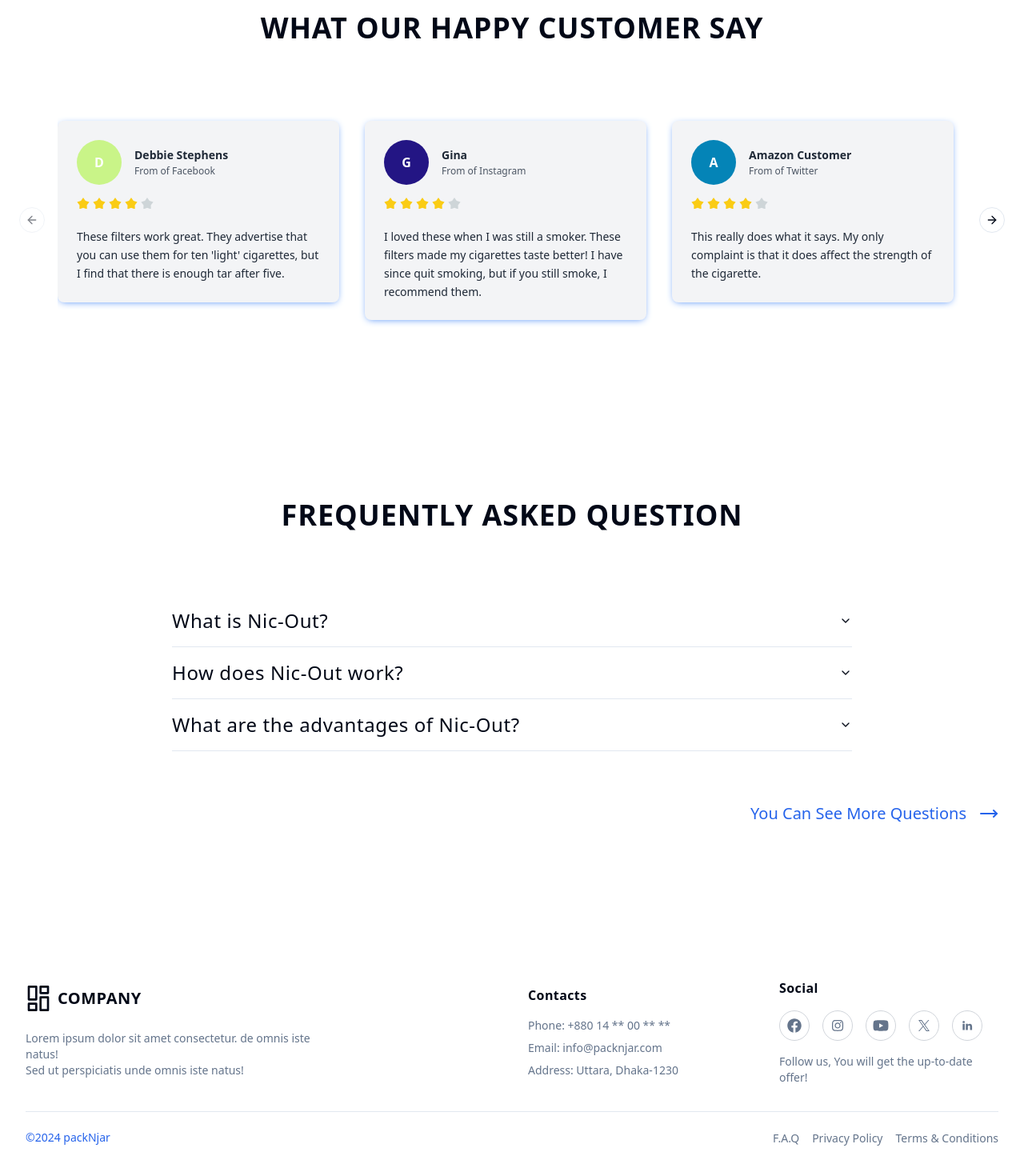
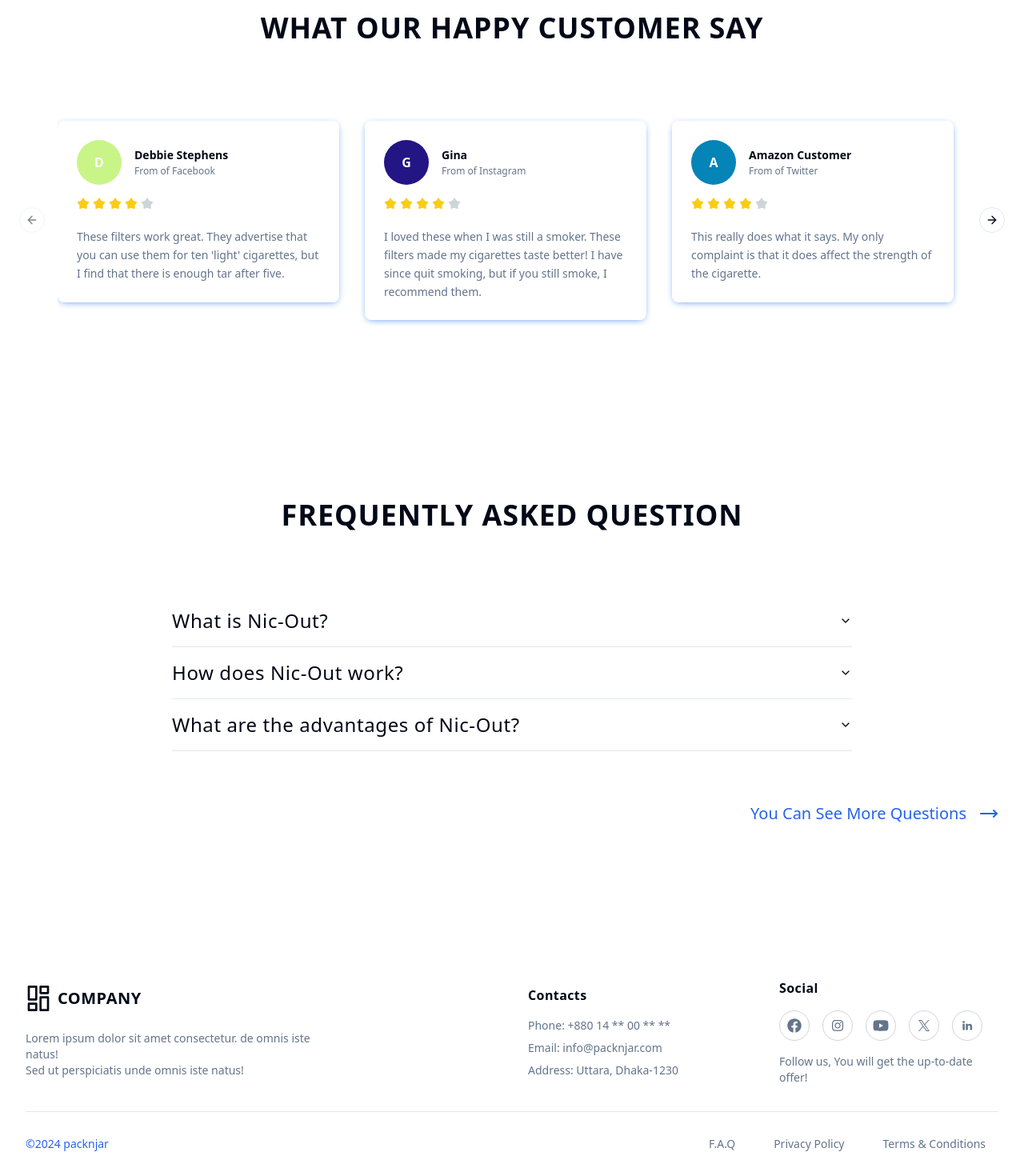
Before and after one commit to minhajul-im/REST-API, a Next.js app: page / in a window 1280 px wide. Shown: the part 4677-6147 px from the top of the page at 80% size. Built offline with nearby package versions, Linux system fonts and the light colour scheme.

Commit message:
added modal andupdate privacy and policy, term and condition

```diff
--- /dev/null
+++ b/src/components/common/custom-dialog.tsx
@@ -0,0 +1,48 @@
+import {
+  Dialog,
+  DialogTitle,
+  DialogHeader,
+  DialogTrigger,
+  DialogContent,
+  DialogDescription,
+} from "@/components/ui/dialog";
+import { Button } from "@/components/ui/button";
+
+type DemoType = {
+  open: boolean;
+  title: string;
+  linkText: string;
+  children: React.ReactNode;
+  onOpen: () => void;
+  onClose: () => void;
+};
+
+export const CustomDialog = ({
+  onOpen,
+  onClose,
+  open,
+  title,
+  children,
+  linkText,
+}: DemoType) => {
+  return (
+    <Dialog
+      open={open}
+      onOpenChange={(openState) => (openState ? onOpen() : onClose())}>
+      <DialogTrigger asChild>
+        <Button
+          onClick={onOpen}
+          className="text-sm text-muted-foreground transition-colors duration-300 hover:text-blue-500 cursor-pointer"
+          variant="link">
+          {linkText}
+        </Button>
+      </DialogTrigger>
+      <DialogContent className="max-w-sm md:max-w-xl lg:max-w-2xl">
+        <DialogHeader>
+          <DialogTitle className="text-center my-6">{title}</DialogTitle>
+          <DialogDescription>{children}</DialogDescription>
+        </DialogHeader>
+      </DialogContent>
+    </Dialog>
+  );
+};
--- a/src/components/feature-footer/feature-bottom/feature-bottom.tsx
+++ b/src/components/feature-footer/feature-bottom/feature-bottom.tsx
@@ -1,16 +1,51 @@
-import { ItemLink } from "./item-link/item-link";
+"use client";
+
+import Link from "next/link";
+import { cn } from "@/lib/utils";
+import React, { useState } from "react";
+import { usePathname } from "next/navigation";
+import { buttonVariants } from "@/components/ui/button";
+import { CustomDialog } from "@/components/common/custom-dialog";
 
 export const FeatureBottom = () => {
+  const path = usePathname();
+  const [open, setOpen] = useState("");
+
   return (
-    <div className="flex justify-center items-center flex-col-reverse md:flex-row md:justify-between py-5 border-t">
-      <p className="text-sm text-blue-600 text-center md:text-start pt-6 md:p-0">
-        &#169;2024 packNjar
-      </p>
-      <ul className="flex gap-2 md:gap-4 flex-col md:flex-row justify-center md:justify-start items-center">
-        <ItemLink href="/faq">F.A.Q</ItemLink>
-        <ItemLink href="/privacy-policy">Privacy Policy</ItemLink>
-        <ItemLink href="/privacy-policy">Terms &amp; Conditions</ItemLink>
-      </ul>
-    </div>
+    <React.Fragment>
+      <section className="flex justify-center items-center flex-col-reverse md:flex-row md:justify-between py-5 border-t">
+        <p className="text-sm text-blue-600 text-center md:text-start pt-6 md:p-0">
+          &#169;2024 packnjar
+        </p>
+        <ul className="flex gap-2 md:gap-4 flex-col md:flex-row justify-center md:justify-start items-center">
+          <li className={cn(buttonVariants({ variant: "link" }))}>
+            <Link
+              href="/faq"
+              className={`text-sm text-muted-foreground transition-colors duration-300 hover:text-blue-500 ${
+                path === "/faq" ? "text-blue-500" : ""
+              }`}>
+              F.A.Q
+            </Link>
+          </li>
+          <CustomDialog
+            linkText="Privacy Policy"
+            title="Privacy Policy"
+            open={open === "POLICY"}
+            onClose={() => setOpen("")}
+            onOpen={() => setOpen("POLICY")}>
+            <div>policy</div>
+          </CustomDialog>
+
+          <CustomDialog
+            linkText="Terms & Conditions"
+            title="Terms & Conditions"
+            open={open === "TERM"}
+            onClose={() => setOpen("")}
+            onOpen={() => setOpen("TERM")}>
+            <div>term</div>
+          </CustomDialog>
+        </ul>
+      </section>
+    </React.Fragment>
   );
 };
--- a/src/components/feature-footer/feature-bottom/item-link/item-link.tsx
+++ /dev/null
@@ -1,24 +0,0 @@
-"use client";
-
-import Link from "next/link";
-import { usePathname } from "next/navigation";
-
-export type ItemProps = {
-  href: string;
-  children: string;
-};
-
-export const ItemLink = ({ href, children }: ItemProps) => {
-  const path = usePathname();
-  return (
-    <li>
-      <Link
-        href={href}
-        className={`text-sm text-muted-foreground transition-colors duration-300 hover:text-blue-500 ${
-          path === href ? "text-blue-500" : ""
-        }`}>
-        {children}
-      </Link>
-    </li>
-  );
-};
--- a/src/components/feature-footer/screen-footer.tsx
+++ b/src/components/feature-footer/screen-footer.tsx
@@ -1,7 +1,6 @@
 import { FeatureBottom } from "./feature-bottom/feature-bottom";
+import { SocialFeature } from "./social-feature/social-feature";
 import { FeatureContact } from "./feature-contact/feature-contact";
-import { SocialFeature } from "./social-feature/social-feature";
-// import { FeatureSocial } from "./feature-social/feature-social";
 
 export const ScreenFooter = () => {
   return (
--- a/src/components/feature-whatsapp/feature-whatsapp.tsx
+++ b/src/components/feature-whatsapp/feature-whatsapp.tsx
@@ -2,7 +2,7 @@
 
 import "./whatsapp.css";
 import Image from "next/image";
-import { useEffect } from "react";
+// import { useEffect } from "react";
 import whatsapp from "@/assets/images/whatsapp.png";
 
 export const WhatsAppFeature = () => {
@@ -11,34 +11,34 @@
   const encodingMgs = "Hey there, How's going?";
   const url = `${baseUrl}?phone=${phone}&text=${encodingMgs}&type=phone_number&app_absent=0`;
 
-  useEffect(() => {
-    const el = document.querySelector(".whatsapp-link");
+  // useEffect(() => {
+  //   const el = document.querySelector(".whatsapp-link");
 
-    const handleScroll = () => {
-      if (window.scrollY < 100) {
-        el?.classList.add("visible");
-      } else {
-        el?.classList.remove("visible");
-      }
-    };
+  //   const handleScroll = () => {
+  //     if (window.scrollY < 10) {
+  //       el?.classList.add("visible");
+  //     } else {
+  //       el?.classList.remove("visible");
+  //     }
+  //   };
 
-    const checkScroll = () => {
-      const height = document.documentElement.scrollHeight;
-      const clientHeight = document.documentElement.clientHeight;
+  //   const checkScroll = () => {
+  //     const height = document.documentElement.scrollHeight;
+  //     const clientHeight = document.documentElement.clientHeight;
 
-      if (height > clientHeight) {
-        window.addEventListener("scroll", handleScroll);
-      } else {
-        el?.classList.add("visible");
-      }
-    };
+  //     if (height > clientHeight) {
+  //       window.addEventListener("scroll", handleScroll);
+  //     } else {
+  //       el?.classList.add("visible");
+  //     }
+  //   };
 
-    checkScroll();
+  //   checkScroll();
 
-    return () => {
-      window.removeEventListener("scroll", handleScroll);
-    };
-  }, []);
+  //   return () => {
+  //     window.removeEventListener("scroll", handleScroll);
+  //   };
+  // }, []);
 
   return (
     <a
--- a/src/components/feature-whatsapp/whatsapp.css
+++ b/src/components/feature-whatsapp/whatsapp.css
@@ -1,12 +1,15 @@
 .whatsapp-link {
   position: fixed;
-  bottom: -80px;
+  /* bottom: -80px; */
   right: 40px;
   z-index: 50;
   transition: bottom 0.3s ease-in-out;
 }
 
-.whatsapp-link.visible {
+/* .whatsapp-link.visible {
+  bottom: 40px;
+} */
+.whatsapp-link {
   bottom: 40px;
 }
 
--- /dev/null
+++ b/src/components/ui/dialog.tsx
@@ -0,0 +1,121 @@
+"use client";
+
+import * as React from "react";
+import * as DialogPrimitive from "@radix-ui/react-dialog";
+import { X } from "lucide-react";
+
+import { cn } from "@/lib/utils";
+
+const Dialog = DialogPrimitive.Root;
+
+const DialogTrigger = DialogPrimitive.Trigger;
+
+const DialogPortal = DialogPrimitive.Portal;
+
+const DialogClose = DialogPrimitive.Close;
+
+const DialogOverlay = React.forwardRef<
+  React.ElementRef<typeof DialogPrimitive.Overlay>,
+  React.ComponentPropsWithoutRef<typeof DialogPrimitive.Overlay>
+>(({ className, ...props }, ref) => (
+  <DialogPrimitive.Overlay
+    ref={ref}
+    className={cn(
+      "fixed inset-0 z-50 bg-black/80  data-[state=open]:animate-in data-[state=closed]:animate-out data-[state=closed]:fade-out-0 data-[state=open]:fade-in-0",
+      className
+    )}
+    {...props}
+  />
+));
+DialogOverlay.displayName = DialogPrimitive.Overlay.displayName;
+
+const DialogContent = React.forwardRef<
+  React.ElementRef<typeof DialogPrimitive.Content>,
+  React.ComponentPropsWithoutRef<typeof DialogPrimitive.Content>
+>(({ className, children, ...props }, ref) => (
+  <DialogPortal>
+    <DialogOverlay />
+    <DialogPrimitive.Content
+      ref={ref}
+      className={cn(
+        "fixed left-[50%] top-[50%] z-50 grid w-full max-w-lg translate-x-[-50%] translate-y-[-50%] gap-4 border bg-background p-6 shadow-lg duration-200 data-[state=open]:animate-in data-[state=closed]:animate-out data-[state=closed]:fade-out-0 data-[state=open]:fade-in-0 data-[state=closed]:zoom-out-95 data-[state=open]:zoom-in-95 data-[state=closed]:slide-out-to-left-1/2 data-[state=closed]:slide-out-to-top-[48%] data-[state=open]:slide-in-from-left-1/2 data-[state=open]:slide-in-from-top-[48%] sm:rounded-lg",
+        className
+      )}
+      {...props}>
+      {children}
+      <DialogPrimitive.Close className="absolute right-4 top-4 rounded-sm opacity-70 ring-offset-background transition-opacity hover:opacity-100 focus:outline-none focus:ring-2 focus:ring-ring focus:ring-offset-2 disabled:pointer-events-none data-[state=open]:bg-accent data-[state=open]:text-muted-foreground">
+        <X className="h-6 w-6" />
+        <span className="sr-only">Close</span>
+      </DialogPrimitive.Close>
+    </DialogPrimitive.Content>
+  </DialogPortal>
+));
+DialogContent.displayName = DialogPrimitive.Content.displayName;
+
+const DialogHeader = ({
+  className,
+  ...props
+}: React.HTMLAttributes<HTMLDivElement>) => (
+  <div
+    className={cn(
+      "flex flex-col space-y-1.5 text-center sm:text-left",
+      className
+    )}
+    {...props}
+  />
+);
+DialogHeader.displayName = "DialogHeader";
+
+const DialogFooter = ({
+  className,
+  ...props
+}: React.HTMLAttributes<HTMLDivElement>) => (
+  <div
+    className={cn(
+      "flex flex-col-reverse sm:flex-row sm:justify-end sm:space-x-2",
+      className
+    )}
+    {...props}
+  />
+);
+DialogFooter.displayName = "DialogFooter";
+
+const DialogTitle = React.forwardRef<
+  React.ElementRef<typeof DialogPrimitive.Title>,
+  React.ComponentPropsWithoutRef<typeof DialogPrimitive.Title>
+>(({ className, ...props }, ref) => (
+  <DialogPrimitive.Title
+    ref={ref}
+    className={cn(
+      "text-lg font-semibold leading-none tracking-tight",
+      className
+    )}
+    {...props}
+  />
+));
+DialogTitle.displayName = DialogPrimitive.Title.displayName;
+
+const DialogDescription = React.forwardRef<
+  React.ElementRef<typeof DialogPrimitive.Description>,
+  React.ComponentPropsWithoutRef<typeof DialogPrimitive.Description>
+>(({ className, ...props }, ref) => (
+  <DialogPrimitive.Description
+    ref={ref}
+    className={cn("text-sm text-muted-foreground", className)}
+    {...props}
+  />
+));
+DialogDescription.displayName = DialogPrimitive.Description.displayName;
+
+export {
+  Dialog,
+  DialogPortal,
+  DialogOverlay,
+  DialogClose,
+  DialogTrigger,
+  DialogContent,
+  DialogHeader,
+  DialogFooter,
+  DialogTitle,
+  DialogDescription,
+};
--- a/src/pages/feature-home/client-review/single-client-review/single-client-review.tsx
+++ b/src/pages/feature-home/client-review/single-client-review/single-client-review.tsx
@@ -9,21 +9,23 @@
 
 export const SingleClientReview = ({ name, where, children }: ReviewType) => {
   return (
-    <div className="p-6 rounded-lg mx-auto bg-gray-100 relative shadow-[0_2px_10px_-3px_rgba(6,81,237,0.3)] shadow-blue-500">
+    <div className="p-6 rounded-lg mx-auto relative shadow-[0_2px_10px_-3px_rgba(6,81,237,0.3)] shadow-blue-500">
       <div className="flex flex-wrap items-center gap-4">
         <ClientAvatar name={name} />
         <div>
-          <h4 className="text-gray-800 text-sm whitespace-nowrap font-bold">
-            {name}
-          </h4>
-          <p className="mt-0.5 text-xs text-gray-600">From of {where}</p>
+          <h4 className="text-sm whitespace-nowrap font-bold">{name}</h4>
+          <p className="mt-0.5 text-xs text-muted-foreground">
+            From of {where}
+          </p>
         </div>
       </div>
 
       <Rating />
 
       <div className="mt-6">
-        <p className="text-gray-800 text-sm leading-relaxed">{children}</p>
+        <p className="text-muted-foreground text-sm leading-relaxed">
+          {children}
+        </p>
       </div>
     </div>
   );
```
Also changed, not shown: 1 other file (tests, documents, lock files or other folders).
